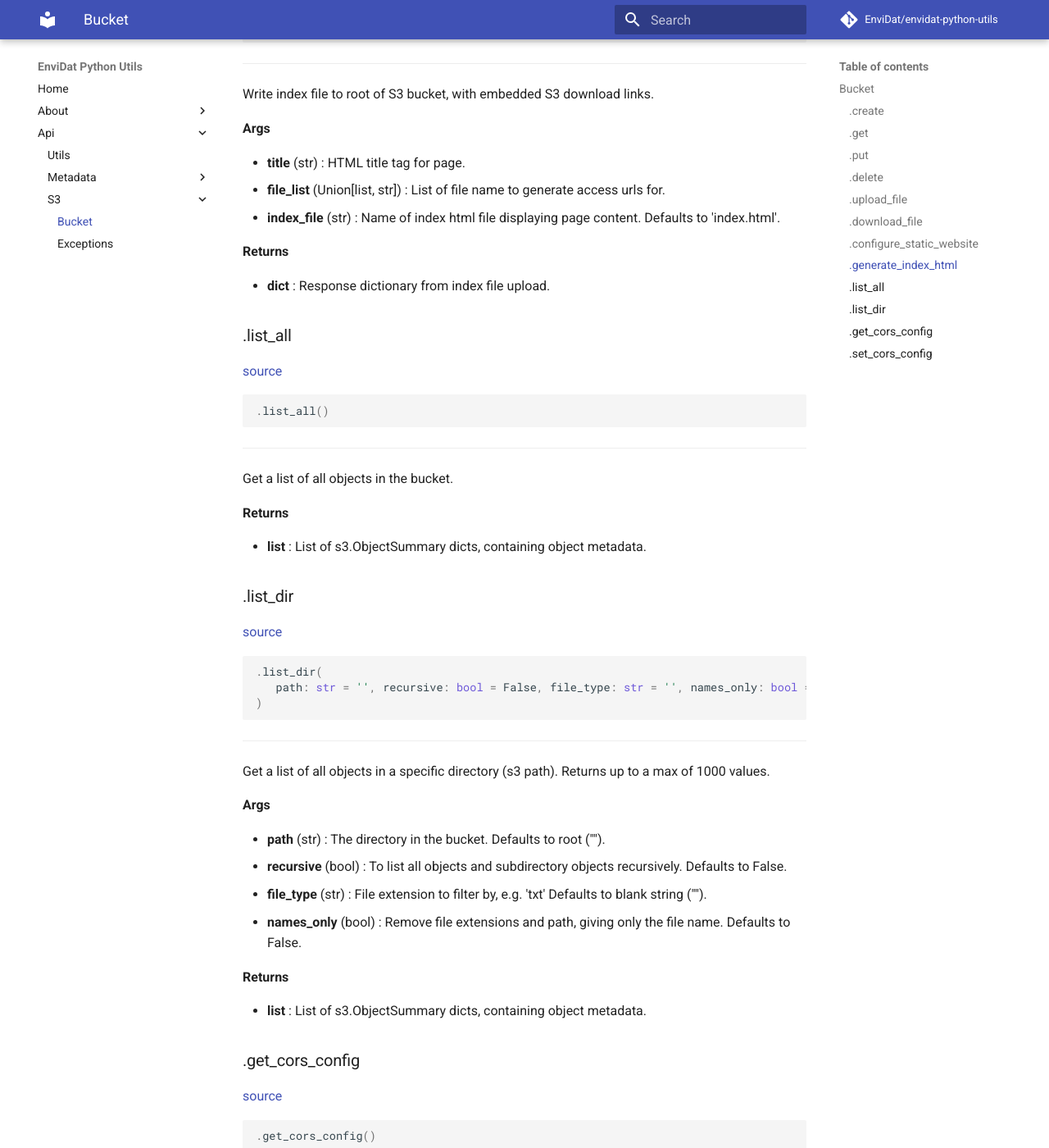
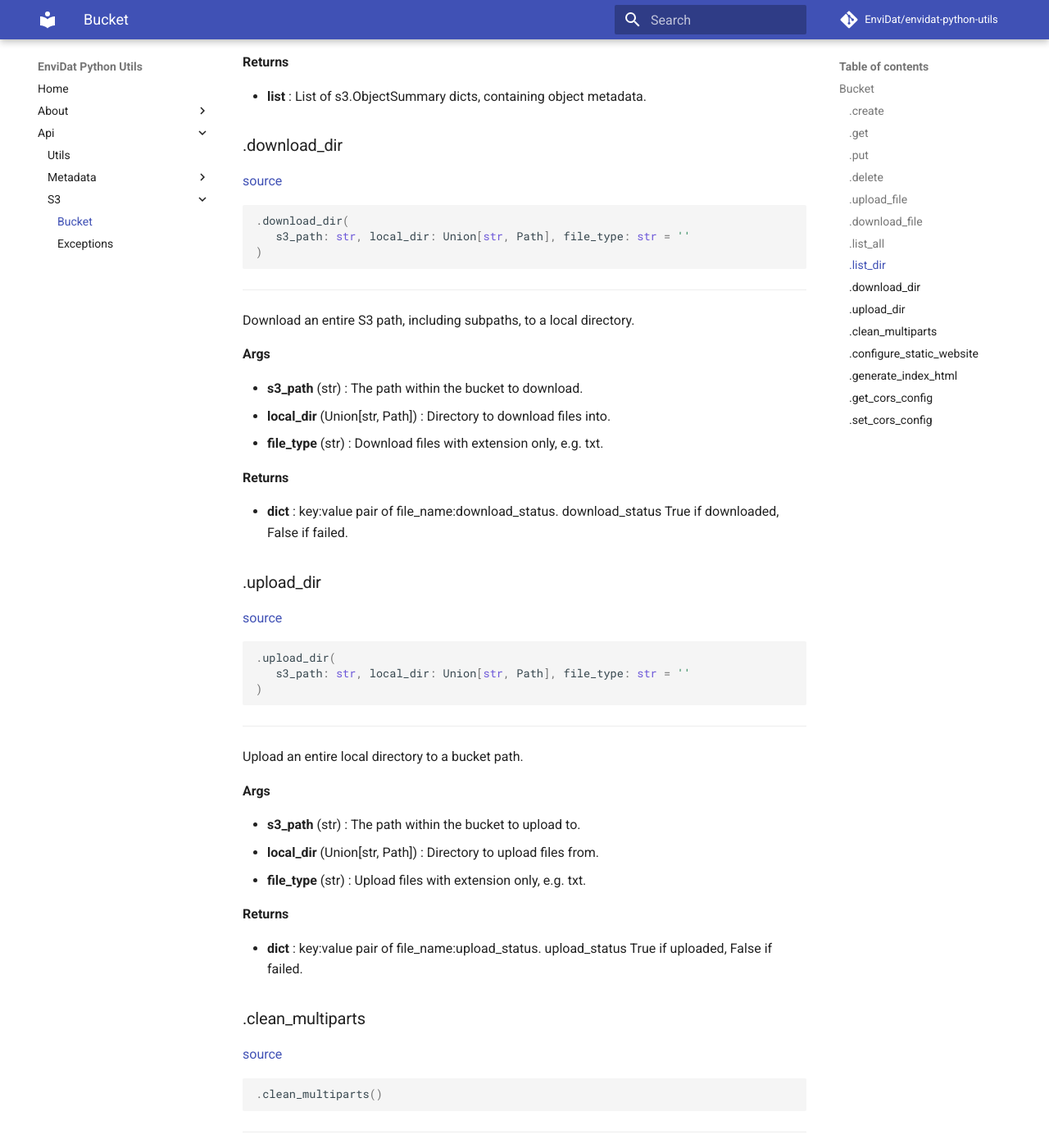
Before and after one commit to EnviDat/envidat-python-utils, an MkDocs documentation site: the page built from docs/docs/api/s3/bucket.md, in a window 1280 px wide and 1400 px high, scrolled down 4076 px. Shown: the whole window at 82% size. Built offline with MkDocs 1.6.1 and Material for MkDocs 9.7.7, drawn with Linux system fonts in a browser that asks for light colours; comment, search, counter and statistics services are not loaded; some of the changed text lies outside the part shown.

Commit message:
docs: update docs to include upload/download dir for s3, minor edits

````diff
--- a/docs/docs/api/s3/bucket.md
+++ b/docs/docs/api/s3/bucket.md
@@ -19,7 +19,7 @@ Handles boto3 exceptions with custom exception classes.
 
 ### .create
 
-[source](https://github.com/EnviDat/envidat-python-utils/blob/main/../envidat/s3/bucket.py/#L188)
+[source](https://github.com/EnviDat/envidat-python-utils/blob/main/../envidat/s3/bucket.py/#L192)
 
 ```python
 .create()
@@ -36,7 +36,7 @@ Method may be called directly to manipulate the boto3 Bucket object.
 
 ### .get
 
-[source](https://github.com/EnviDat/envidat-python-utils/blob/main/../envidat/s3/bucket.py/#L213)
+[source](https://github.com/EnviDat/envidat-python-utils/blob/main/../envidat/s3/bucket.py/#L217)
 
 ```python
 .get(
@@ -63,7 +63,7 @@ Defaults to utf-8 decode, unless specified.
 
 ### .put
 
-[source](https://github.com/EnviDat/envidat-python-utils/blob/main/../envidat/s3/bucket.py/#L256)
+[source](https://github.com/EnviDat/envidat-python-utils/blob/main/../envidat/s3/bucket.py/#L260)
 
 ```python
 .put(
@@ -92,7 +92,7 @@ Put an in memory object into the bucket.
 
 ### .delete
 
-[source](https://github.com/EnviDat/envidat-python-utils/blob/main/../envidat/s3/bucket.py/#L300)
+[source](https://github.com/EnviDat/envidat-python-utils/blob/main/../envidat/s3/bucket.py/#L304)
 
 ```python
 .delete(
@@ -114,7 +114,7 @@ Delete specified object of a given key.
 
 ### .upload_file
 
-[source](https://github.com/EnviDat/envidat-python-utils/blob/main/../envidat/s3/bucket.py/#L320)
+[source](https://github.com/EnviDat/envidat-python-utils/blob/main/../envidat/s3/bucket.py/#L324)
 
 ```python
 .upload_file(
@@ -130,7 +130,7 @@ Transparently manages multipart uploads.
 **Args**
 
 - **key** (str) : The key, i.e. path within the bucket to store as.
-- **local_filepath** (Union[str, Path]) : Path string or Pathlib object to upload.
+- **local_filepath** (Union[str, Path]) : Path string or Pathlib path to upload.
 
 **Returns**
 
@@ -138,7 +138,7 @@ Transparently manages multipart uploads.
 
 ### .download_file
 
-[source](https://github.com/EnviDat/envidat-python-utils/blob/main/../envidat/s3/bucket.py/#L358)
+[source](https://github.com/EnviDat/envidat-python-utils/blob/main/../envidat/s3/bucket.py/#L362)
 
 ```python
 .download_file(
@@ -154,15 +154,129 @@ Transparently manages multipart downloads.
 **Args**
 
 - **key** (str) : The key, i.e. path within the bucket to download from.
-- **local_filepath** (Union[str, Path]) : Path string or Pathlib object to upload.
+- **local_filepath** (Union[str, Path]) : Path string or Pathlib path
+  to download to.
 
 **Returns**
 
 - **bool** : True if success, False is failure.
 
+### .list_all
+
+[source](https://github.com/EnviDat/envidat-python-utils/blob/main/../envidat/s3/bucket.py/#L396)
+
+```python
+.list_all()
+```
+
+---
+
+Get a list of all objects in the bucket.
+
+**Returns**
+
+- **list** : List of s3.ObjectSummary dicts, containing object metadata.
+
+### .list_dir
+
+[source](https://github.com/EnviDat/envidat-python-utils/blob/main/../envidat/s3/bucket.py/#L423)
+
+```python
+.list_dir(
+   path: str = '', recursive: bool = False, file_type: str = '', names_only: bool = False
+)
+```
+
+---
+
+Get a list of all objects in a specific directory (s3 path).
+Returns up to a max of 1000 values.
+
+**Args**
+
+- **path** (str) : The directory in the bucket.
+  Defaults to root ("").
+- **recursive** (bool) : To list all objects and subdirectory objects recursively.
+  Defaults to False.
+- **file_type** (str) : File extension to filter by, e.g. 'txt'
+  Defaults to blank string ("").
+- **names_only** (bool) : Remove file extensions and path,
+  giving only the file name.
+  Defaults to False.
+
+**Returns**
+
+- **list** : List of s3.ObjectSummary dicts, containing object metadata.
+
+### .download_dir
+
+[source](https://github.com/EnviDat/envidat-python-utils/blob/main/../envidat/s3/bucket.py/#L500)
+
+```python
+.download_dir(
+   s3_path: str, local_dir: Union[str, Path], file_type: str = ''
+)
+```
+
+---
+
+Download an entire S3 path, including subpaths, to a local directory.
+
+**Args**
+
+- **s3_path** (str) : The path within the bucket to download.
+- **local_dir** (Union[str, Path]) : Directory to download files into.
+- **file_type** (str) : Download files with extension only, e.g. txt.
+
+**Returns**
+
+- **dict** : key:value pair of file_name:download_status.
+  download_status True if downloaded, False if failed.
+
+### .upload_dir
+
+[source](https://github.com/EnviDat/envidat-python-utils/blob/main/../envidat/s3/bucket.py/#L537)
+
+```python
+.upload_dir(
+   s3_path: str, local_dir: Union[str, Path], file_type: str = ''
+)
+```
+
+---
+
+Upload an entire local directory to a bucket path.
+
+**Args**
+
+- **s3_path** (str) : The path within the bucket to upload to.
+- **local_dir** (Union[str, Path]) : Directory to upload files from.
+- **file_type** (str) : Upload files with extension only, e.g. txt.
+
+**Returns**
+
+- **dict** : key:value pair of file_name:upload_status.
+  upload_status True if uploaded, False if failed.
+
+### .clean_multiparts
+
+[source](https://github.com/EnviDat/envidat-python-utils/blob/main/../envidat/s3/bucket.py/#L583)
+
+```python
+.clean_multiparts()
+```
+
+---
+
+Clean up failed multipart uploads in a bucket.
+
+**Returns**
+
+- **bool** : True if parts found and deleted, else False.
+
 ### .configure_static_website
 
-[source](https://github.com/EnviDat/envidat-python-utils/blob/main/../envidat/s3/bucket.py/#L391)
+[source](https://github.com/EnviDat/envidat-python-utils/blob/main/../envidat/s3/bucket.py/#L634)
 
 ```python
 .configure_static_website(
@@ -194,7 +308,7 @@ WARNING this will set all data to public read policy.
 
 ### .generate_index_html
 
-[source](https://github.com/EnviDat/envidat-python-utils/blob/main/../envidat/s3/bucket.py/#L461)
+[source](https://github.com/EnviDat/envidat-python-utils/blob/main/../envidat/s3/bucket.py/#L704)
 
 ```python
 .generate_index_html(
@@ -217,56 +331,9 @@ Write index file to root of S3 bucket, with embedded S3 download links.
 
 - **dict** : Response dictionary from index file upload.
 
-### .list_all
-
-[source](https://github.com/EnviDat/envidat-python-utils/blob/main/../envidat/s3/bucket.py/#L526)
-
-```python
-.list_all()
-```
-
----
-
-Get a list of all objects in the bucket.
-
-**Returns**
-
-- **list** : List of s3.ObjectSummary dicts, containing object metadata.
-
-### .list_dir
-
-[source](https://github.com/EnviDat/envidat-python-utils/blob/main/../envidat/s3/bucket.py/#L553)
-
-```python
-.list_dir(
-   path: str = '', recursive: bool = False, file_type: str = '', names_only: bool = False
-)
-```
-
----
-
-Get a list of all objects in a specific directory (s3 path).
-Returns up to a max of 1000 values.
-
-**Args**
-
-- **path** (str) : The directory in the bucket.
-  Defaults to root ("").
-- **recursive** (bool) : To list all objects and subdirectory objects recursively.
-  Defaults to False.
-- **file_type** (str) : File extension to filter by, e.g. 'txt'
-  Defaults to blank string ("").
-- **names_only** (bool) : Remove file extensions and path,
-  giving only the file name.
-  Defaults to False.
-
-**Returns**
-
-- **list** : List of s3.ObjectSummary dicts, containing object metadata.
-
 ### .get_cors_config
 
-[source](https://github.com/EnviDat/envidat-python-utils/blob/main/../envidat/s3/bucket.py/#L630)
+[source](https://github.com/EnviDat/envidat-python-utils/blob/main/../envidat/s3/bucket.py/#L769)
 
 ```python
 .get_cors_config()
@@ -282,7 +349,7 @@ Get the CORS config for a bucket.
 
 ### .set_cors_config
 
-[source](https://github.com/EnviDat/envidat-python-utils/blob/main/../envidat/s3/bucket.py/#L652)
+[source](https://github.com/EnviDat/envidat-python-utils/blob/main/../envidat/s3/bucket.py/#L791)
 
 ```python
 .set_cors_config(
````
Also changed, not shown: docs/docs/api/metadata/v1.md (+7 -7 lines).
